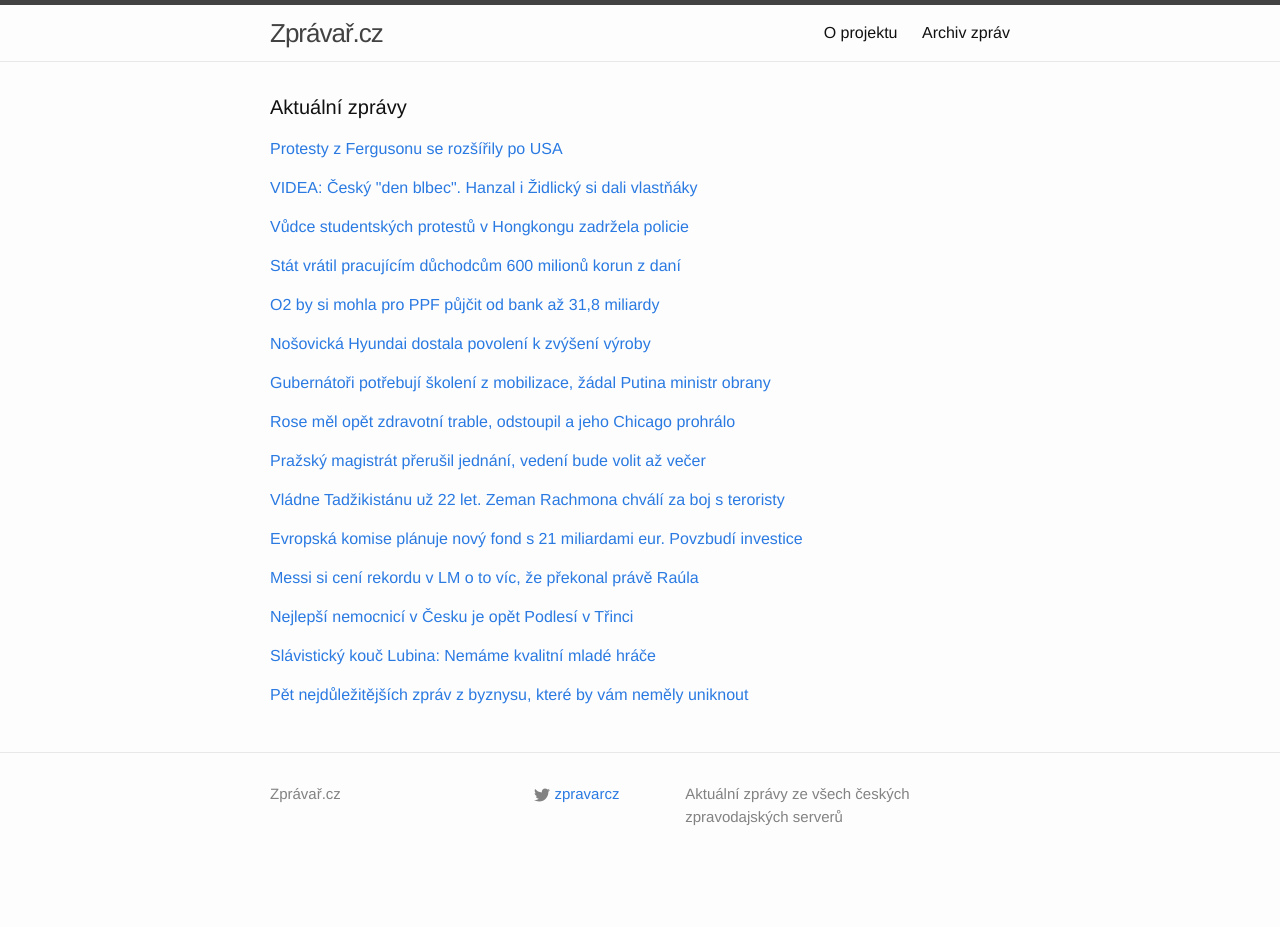
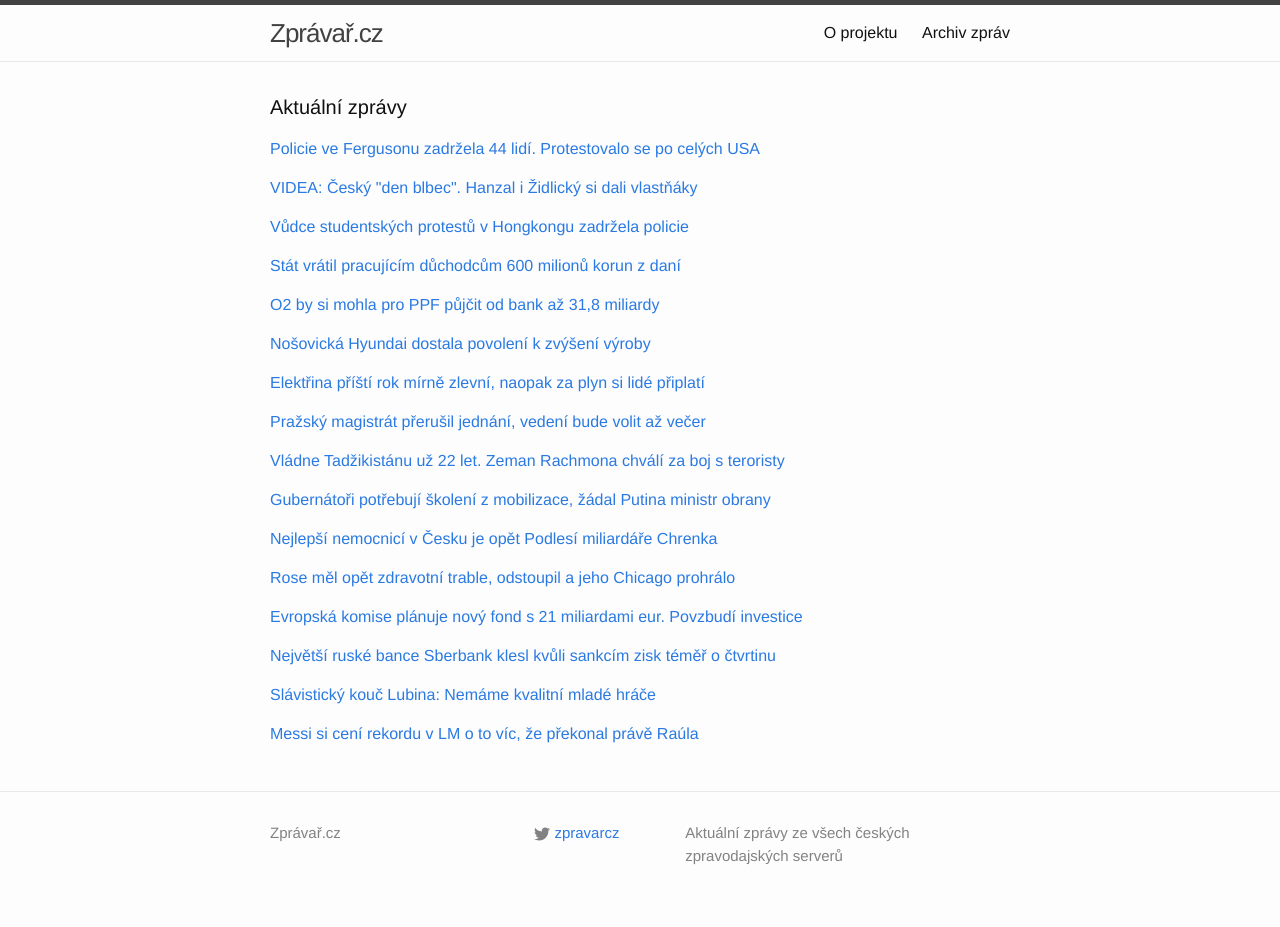
Before and after one commit to adliska/zpravar, a Jekyll site: the page built from index.html, in a window 1280 px wide. Built offline with Jekyll 4.4.1, drawn with Linux system fonts in a browser that asks for light colours; before the commit the page ends 900 px from its top, so only the background shows below that.

Commit message:
zpravar news update

```diff
--- a/index.html
+++ b/index.html
@@ -5,9 +5,12 @@ layout: default
 <div class="home">
     <h1 class="page-heading">Aktuální zprávy</h1>
 
-<p><a href="javascript:;" onclick="toggle_visibility('zpravy0')">Protesty z Fergusonu se rozšířily po USA</a></p>
+<p><a href="javascript:;" onclick="toggle_visibility('zpravy0')">Policie ve Fergusonu zadržela 44 lidí. Protestovalo se po celých USA</a></p>
 <div id="zpravy0" style="display:none">
 <ul>
+<li><a href=http://zpravy.idnes.cz/protesty-ferguson-usa-zastreleny-cernoch-policie-zadrzela-pqc-/zahranicni.aspx?c=A141126_102604_zahranicni_fer>Policie ve Fergusonu zadržela 44 lidí. Protestovalo se po celých USA - zpravy.idnes.cz</a></li>
+<li><a href=http://zpravy.e15.cz/zahranicni/udalosti/protesty-ve-fergusonu-nekonci-policie-zadrzela-44-lidi-1140156>Protesty ve Fergusonu nekončí, policie zadržela 44 lidí - zpravy.e15.cz</a></li>
+<li><a href=http://zahranicni.ihned.cz/c1-63172440-druha-noc-protestu-ve-fergusonu-byla-klidnejsi-i-tak-ale-policie-zatykala>Druhá noc protestů ve Fergusonu byla klidnější. I tak ale policie zatýkala - zahranicni.ihned.cz</a></li>
 <li><a href=http://www.novinky.cz/zahranicni/amerika/354583-protesty-z-fergusonu-se-rozsirily-po-usa.html>Protesty z Fergusonu se rozšířily po USA - www.novinky.cz</a></li>
 <li><a href=http://www.ceskenoviny.cz/zpravy/zpravy/behem-druhe-noci-protestu-ve-fergusonu-bylo-zadrzeno-44-lidi/1151521>Během druhé noci protestů ve Fergusonu bylo zadrženo 44 lidí - www.ceskenoviny.cz</a></li>
 <li><a href=http://www.tyden.cz/rubriky/zahranici/amerika/obama-odsoudil-nasilnosti-protesty-se-siri-po-cele-zemi_325310.html>Obama odsoudil násilnosti. Protesty se šíří po celé zemi - www.tyden.cz</a></li>
@@ -73,71 +75,81 @@ layout: default
 <li><a href=http://zpravy.e15.cz/byznys/prumysl-a-energetika/hyundai-chce-v-cesku-vyrabet-vice-aut-1140018>Hyundai chce v Česku vyrábět více aut - zpravy.e15.cz</a></li>
 <li><a href=http://www.financninoviny.cz/zpravodajstvi/zpravy/nosovicka-hyundai-dostala-povoleni-k-zvyseni-vyroby-uvedla-e15/1151525>Nošovická Hyundai dostala povolení k zvýšení výroby, uvedla E15 - www.financninoviny.cz</a></li>
 </ul>
-</div><p><a href="javascript:;" onclick="toggle_visibility('zpravy6')">Gubernátoři potřebují školení z mobilizace, žádal Putina ministr obrany</a></p>
+</div><p><a href="javascript:;" onclick="toggle_visibility('zpravy6')">Elektřina příští rok mírně zlevní, naopak za plyn si lidé připlatí</a></p>
 <div id="zpravy6" style="display:none">
+<ul>
+<li><a href=http://zpravy.e15.cz/byznys/prumysl-a-energetika/elektrina-pristi-rok-mirne-zlevni-naopak-za-plyn-si-lide-priplati-1140173>Elektřina příští rok mírně zlevní, naopak za plyn si lidé připlatí - zpravy.e15.cz</a></li>
+<li><a href=http://byznys.ihned.cz/zpravodajstvi-cesko/c1-63172490-elektrina-pristi-rok-zlevni-cena-jeji-regulovane-slozky-spadne-o-1-2>Elektřina příští rok zlevní. Cena její regulované složky spadne o 1,2 % - byznys.ihned.cz</a></li>
+<li><a href=http://byznys.ihned.cz/zpravodajstvi-cesko/c1-63172160-pet-nejdulezitejsich-zprav-z-byznysu-ktere-by-vam-nemely-uniknout>Pět nejdůležitějších zpráv z byznysu, které by vám neměly uniknout - byznys.ihned.cz</a></li>
+<li><a href=http://www.financninoviny.cz/zpravodajstvi/zpravy/energeticky-urad-zverejni-regulovane-ceny-na-pristi-rok/1151527>Energetický úřad zveřejní regulované ceny na příští rok - www.financninoviny.cz</a></li>
+<li><a href=http://www.rozhlas.cz/_zprava/elektrina-v-pristim-roce-podle-analytiku-opet-zlevni-domacnosti-usetri-stokoruny--1424805>Elektřina v příštím roce podle analytiků opět zlevní. Domácnosti ušetří stokoruny - www.rozhlas.cz</a></li>
+</ul>
+</div><p><a href="javascript:;" onclick="toggle_visibility('zpravy7')">Pražský magistrát přerušil jednání, vedení bude volit až večer</a></p>
+<div id="zpravy7" style="display:none">
+<ul>
+<li><a href=http://www.novinky.cz/domaci/354574-prazsky-magistrat-prerusil-jednani-vedeni-bude-volit-az-vecer.html>Pražský magistrát přerušil jednání, vedení bude volit až večer - www.novinky.cz</a></li>
+<li><a href=http://zpravy.e15.cz/domaci/politika/prazsky-magistrat-prerusil-jednani-primatorku-bude-volit-pozdeji-1140139>Pražský magistrát přerušil jednání, primátorku bude volit později - zpravy.e15.cz</a></li>
+<li><a href=http://www.ceskenoviny.cz/zpravy/zpravy/prazsti-zastupitele-prerusili-jednani-na-kterem-voli-primatorku/1151592>Pražští zastupitelé přerušili jednání, na kterém volí primátorku - www.ceskenoviny.cz</a></li>
+<li><a href=http://praha.idnes.cz/zastupitelstvo-prahy-se-schazi-v-novem-slozeni-ftm-/praha-zpravy.aspx?c=A141126_085603_praha-zpravy_bur>Pražští zastupitelé se schází v novém složení, zvolí primátorkou Krnáčovou - praha.idnes.cz</a></li>
+</ul>
+</div><p><a href="javascript:;" onclick="toggle_visibility('zpravy8')">Vládne Tadžikistánu už 22 let. Zeman Rachmona chválí za boj s teroristy </a></p>
+<div id="zpravy8" style="display:none">
+<ul>
+<li><a href=http://www.lidovky.cz/rachmon-vladne-tadzikistanu-uz-22-let-zeman-ho-pochvalil-za-boj-s-oslamskymi-teroristy-g4w-/zpravy-svet.aspx?c=A141126_100044_ln_zahranici_ele>Vládne Tadžikistánu už 22 let. Zeman Rachmona chválí za boj s teroristy  - www.lidovky.cz</a></li>
+<li><a href=http://zpravy.idnes.cz/zeman-v-tadzikistanu-o-0bt-/zahranicni.aspx?c=A141126_100430_zahranicni_skr>Zeman pochválil tádžického prezidenta za boj s islámským terorismem - zpravy.idnes.cz</a></li>
+<li><a href=http://www.ceskatelevize.cz/ct24/svet/293559-zeman-pochvalil-tadzickeho-prezidenta-za-boj-proti-terorismu/>Zeman pochválil tádžického prezidenta za boj proti terorismu - www.ceskatelevize.cz</a></li>
+<li><a href=http://www.ceskenoviny.cz/zpravy/zpravy/zeman-s-tadzickym-protejskem-hovoril-o-islamskem-terorismu/1151589>Zeman s tádžickým protějškem hovořil o islámském terorismu - www.ceskenoviny.cz</a></li>
+</ul>
+</div><p><a href="javascript:;" onclick="toggle_visibility('zpravy9')">Gubernátoři potřebují školení z mobilizace, žádal Putina ministr obrany</a></p>
+<div id="zpravy9" style="display:none">
 <ul>
 <li><a href=http://zpravy.idnes.cz/rusko-skoleni-gubernatori-mobilizace-d8y-/zahranicni.aspx?c=A141126_092420_zahranicni_skr>Gubernátoři potřebují školení z mobilizace, žádal Putina ministr obrany - zpravy.idnes.cz</a></li>
 <li><a href=http://www.tyden.cz/rubriky/zahranici/rusko-a-okoli/ruske-gubernatory-ceka-skoleni-maji-trenovat-na-mobilizaci_325313.html>Ruské gubernátory čeká školení. Mají trénovat na mobilizaci - www.tyden.cz</a></li>
 <li><a href=http://www.ceskatelevize.cz/ct24/svet/293555-sojgu-chce-cvicit-ruske-gubernatory-pro-pripad-mobilizace/>Šojgu chce cvičit ruské gubernátory pro případ mobilizace - www.ceskatelevize.cz</a></li>
 <li><a href=http://zpravy.e15.cz/zahranicni/politika/rusky-ministr-obrany-chce-proskolit-gubernatory-pro-pripad-valky-1140107>Ruský ministr obrany chce proškolit gubernátory pro případ války - zpravy.e15.cz</a></li>
 </ul>
-</div><p><a href="javascript:;" onclick="toggle_visibility('zpravy7')">Rose měl opět zdravotní trable, odstoupil a jeho Chicago prohrálo</a></p>
-<div id="zpravy7" style="display:none">
+</div><p><a href="javascript:;" onclick="toggle_visibility('zpravy10')">Nejlepší nemocnicí v Česku je opět Podlesí miliardáře Chrenka</a></p>
+<div id="zpravy10" style="display:none">
+<ul>
+<li><a href=http://www.tyden.cz/rubriky/domaci/zdravotnictvi/nejlepsi-nemocnici-v-cesku-je-opet-podlesi-miliardare-chrenka_325309.html>Nejlepší nemocnicí v Česku je opět Podlesí miliardáře Chrenka - www.tyden.cz</a></li>
+<li><a href=http://www.tyden.cz/rubriky/domaci/zdravotnictvi/nejlepsi-nemocnici-v-cesku-je-opet-podlesi-v-trinci_325309.html>Nejlepší nemocnicí v Česku je opět Podlesí v Třinci - www.tyden.cz</a></li>
+<li><a href=http://www.denik.cz/z_domova/z-pruzkumu-hci-vysla-opet-nejlepe-nemocnice-podlesi-20141126.html>Nejlepší nemocnice je opět Podlesí v Třinci, ukázal průzkum - www.denik.cz</a></li>
+<li><a href=http://www.ceskenoviny.cz/zpravy/zpravy/z-pruzkumu-hci-vysla-opet-nejlepe-nemocnice-podlesi/1151535>Z průzkumu HCI vyšla opět nejlépe Nemocnice Podlesí - www.ceskenoviny.cz</a></li>
+</ul>
+</div><p><a href="javascript:;" onclick="toggle_visibility('zpravy11')">Rose měl opět zdravotní trable, odstoupil a jeho Chicago prohrálo</a></p>
+<div id="zpravy11" style="display:none">
 <ul>
 <li><a href=http://sport.idnes.cz/vysledky-basketbalove-nba-dcg-/basket.aspx?c=A141126_093232_sport-basket_par>Rose měl opět zdravotní trable, odstoupil a jeho Chicago prohrálo - sport.idnes.cz</a></li>
 <li><a href=http://sport.aktualne.cz/rose-odehral-jen-ctvrtinu-a-chicago-podlehlo-v-denveru/r~e4696474754611e490f70025900fea04/>Rose odehrál jen čtvrtinu a Chicago podlehlo v Denveru - sport.aktualne.cz</a></li>
 <li><a href=http://www.denik.cz/ostatni_sport/rose-odehral-jen-ctvrtinu-a-chicago-podlehlo-v-denveru-20141126.html>Rose odstoupil ze zápasu v Denveru a oslabené Chicago padlo - www.denik.cz</a></li>
 <li><a href=http://www.sportovninoviny.cz/zpravy/rose-odehral-jen-ctvrtinu-a-chicago-podlehlo-v-denveru/1151577>Rose odehrál jen čtvrtinu a Chicago podlehlo v Denveru - www.sportovninoviny.cz</a></li>
 </ul>
-</div><p><a href="javascript:;" onclick="toggle_visibility('zpravy8')">Pražský magistrát přerušil jednání, vedení bude volit až večer</a></p>
-<div id="zpravy8" style="display:none">
-<ul>
-<li><a href=http://www.novinky.cz/domaci/354574-prazsky-magistrat-prerusil-jednani-vedeni-bude-volit-az-vecer.html>Pražský magistrát přerušil jednání, vedení bude volit až večer - www.novinky.cz</a></li>
-<li><a href=http://zpravy.e15.cz/domaci/politika/prazsky-magistrat-prerusil-jednani-primatorku-bude-volit-pozdeji-1140139>Pražský magistrát přerušil jednání, primátorku bude volit později - zpravy.e15.cz</a></li>
-<li><a href=http://www.ceskenoviny.cz/zpravy/zpravy/prazsti-zastupitele-prerusili-jednani-na-kterem-voli-primatorku/1151592>Pražští zastupitelé přerušili jednání, na kterém volí primátorku - www.ceskenoviny.cz</a></li>
-<li><a href=http://praha.idnes.cz/zastupitelstvo-prahy-se-schazi-v-novem-slozeni-ftm-/praha-zpravy.aspx?c=A141126_085603_praha-zpravy_bur>Pražští zastupitelé se schází v novém složení, zvolí primátorkou Krnáčovou - praha.idnes.cz</a></li>
-</ul>
-</div><p><a href="javascript:;" onclick="toggle_visibility('zpravy9')">Vládne Tadžikistánu už 22 let. Zeman Rachmona chválí za boj s teroristy </a></p>
-<div id="zpravy9" style="display:none">
-<ul>
-<li><a href=http://www.lidovky.cz/rachmon-vladne-tadzikistanu-uz-22-let-zeman-ho-pochvalil-za-boj-s-oslamskymi-teroristy-g4w-/zpravy-svet.aspx?c=A141126_100044_ln_zahranici_ele>Vládne Tadžikistánu už 22 let. Zeman Rachmona chválí za boj s teroristy  - www.lidovky.cz</a></li>
-<li><a href=http://zpravy.idnes.cz/zeman-v-tadzikistanu-o-0bt-/zahranicni.aspx?c=A141126_100430_zahranicni_skr>Zeman pochválil tádžického prezidenta za boj s islámským terorismem - zpravy.idnes.cz</a></li>
-<li><a href=http://www.ceskatelevize.cz/ct24/svet/293559-zeman-pochvalil-tadzickeho-prezidenta-za-boj-proti-terorismu/>Zeman pochválil tádžického prezidenta za boj proti terorismu - www.ceskatelevize.cz</a></li>
-<li><a href=http://www.ceskenoviny.cz/zpravy/zpravy/zeman-s-tadzickym-protejskem-hovoril-o-islamskem-terorismu/1151589>Zeman s tádžickým protějškem hovořil o islámském terorismu - www.ceskenoviny.cz</a></li>
-</ul>
-</div><p><a href="javascript:;" onclick="toggle_visibility('zpravy10')">Evropská komise plánuje nový fond s 21 miliardami eur. Povzbudí investice</a></p>
-<div id="zpravy10" style="display:none">
+</div><p><a href="javascript:;" onclick="toggle_visibility('zpravy12')">Evropská komise plánuje nový fond s 21 miliardami eur. Povzbudí investice</a></p>
+<div id="zpravy12" style="display:none">
 <ul>
 <li><a href=http://byznys.ihned.cz/zpravodajstvi-svet/c1-63170960-evropska-komise-planuje-novy-fond-s-21-miliardami-eur-povzbudi-investice>Evropská komise plánuje nový fond s 21 miliardami eur. Povzbudí investice - byznys.ihned.cz</a></li>
 <li><a href=http://www.financninoviny.cz/zpravodajstvi/zpravy/ek-chce-povzbudit-investice-za-315-miliard-eur-vytvori-novy-fond/1151594>EK chce povzbudit investice za 315 miliard eur, vytvoří nový fond - www.financninoviny.cz</a></li>
 <li><a href=http://zpravy.e15.cz/zahranicni/ekonomika/brusel-rozda-21-miliard-eur-prioritou-doprava-a-datove-site-1140001>Brusel rozdá 21 miliard eur, prioritou doprava a datové sítě - zpravy.e15.cz</a></li>
 </ul>
-</div><p><a href="javascript:;" onclick="toggle_visibility('zpravy11')">Messi si cení rekordu v LM o to víc, že překonal právě Raúla</a></p>
-<div id="zpravy11" style="display:none">
+</div><p><a href="javascript:;" onclick="toggle_visibility('zpravy13')">Největší ruské bance Sberbank klesl kvůli sankcím zisk téměř o čtvrtinu</a></p>
+<div id="zpravy13" style="display:none">
+<ul>
+<li><a href=http://www.novinky.cz/ekonomika/354576-nejvetsi-ruske-bance-sberbank-klesl-kvuli-sankcim-zisk-temer-o-ctvrtinu.html>Největší ruské bance Sberbank klesl kvůli sankcím zisk téměř o čtvrtinu - www.novinky.cz</a></li>
+<li><a href=http://zpravy.e15.cz/byznys/finance-a-bankovnictvi/zisk-nejvetsi-ruske-banky-sberbank-vyrazne-klesl-temer-o-ctvrtinu-1140153>Zisk největší ruské banky Sberbank výrazně klesl, téměř o čtvrtinu - zpravy.e15.cz</a></li>
+<li><a href=http://zpravy.aktualne.cz/ekonomika/ruskemu-gigantu-sberbank-klesl-zisk-temer-o-ctvrtinu/r~5890baec754b11e48ee3002590604f2e/>Ruskému gigantu Sberbank klesl zisk téměř o čtvrtinu - zpravy.aktualne.cz</a></li>
+</ul>
+</div><p><a href="javascript:;" onclick="toggle_visibility('zpravy14')">Slávistický kouč Lubina: Nemáme kvalitní mladé hráče</a></p>
+<div id="zpravy14" style="display:none">
+<ul>
+<li><a href=http://sport.aktualne.cz/slavisticky-kouc-lubina-nemame-kvalitni-mlade-hrace/r~db1c89de752b11e48477002590604f2e/>Slávistický kouč Lubina: Nemáme kvalitní mladé hráče - sport.aktualne.cz</a></li>
+<li><a href=http://www.rozhlas.cz/_zprava/hokejova-slavia-je-znovu-v-krizi-trenera-lubinu-zklamali-mladi-hraci--1424829>Hokejová Slavia je znovu v krizi, trenéra Lubinu zklamali mladí hráči - www.rozhlas.cz</a></li>
+<li><a href=http://www.tyden.cz/rubriky/sport/hokej/extraliga/lubina-na-slavii-nenajdete-kvalitniho-osmnactileteho-hrace_325304.html>Lubina: Na Slavii nenajdete kvalitního osmnáctiletého hráče - www.tyden.cz</a></li>
+</ul>
+</div><p><a href="javascript:;" onclick="toggle_visibility('zpravy15')">Messi si cení rekordu v LM o to víc, že překonal právě Raúla</a></p>
+<div id="zpravy15" style="display:none">
 <ul>
 <li><a href=http://www.sportovninoviny.cz/zpravy/messi-si-ceni-rekordu-v-lm-o-to-vic-ze-prekonal-prave-raula/1151606>Messi si cení rekordu v LM o to víc, že překonal právě Raúla - www.sportovninoviny.cz</a></li>
 <li><a href=http://fotbal.idnes.cz/lionel-messi-nastrilel-hattrick-v-lize-mistru-a-ma-historicky-rekord-1ju-/fot_pohary.aspx?c=A141126_093600_fot_pohary_jap>Jak se zrodil Messiho rekord? Na hattrick mu stačila jen pravá noha - fotbal.idnes.cz</a></li>
 <li><a href=http://sport.aktualne.cz/messi-strelecky-rekord-ligy-mistru-je-bajecna-vec/r~f50ce69c753811e4845a002590604f2e/>Messi: Střelecký rekord Ligy mistrů je báječná věc - sport.aktualne.cz</a></li>
 </ul>
-</div><p><a href="javascript:;" onclick="toggle_visibility('zpravy12')">Nejlepší nemocnicí v Česku je opět Podlesí v Třinci</a></p>
-<div id="zpravy12" style="display:none">
-<ul>
-<li><a href=http://www.tyden.cz/rubriky/domaci/zdravotnictvi/nejlepsi-nemocnici-v-cesku-je-opet-podlesi-v-trinci_325309.html>Nejlepší nemocnicí v Česku je opět Podlesí v Třinci - www.tyden.cz</a></li>
-<li><a href=http://www.denik.cz/z_domova/z-pruzkumu-hci-vysla-opet-nejlepe-nemocnice-podlesi-20141126.html>Nejlepší nemocnice je opět Podlesí v Třinci, ukázal průzkum - www.denik.cz</a></li>
-<li><a href=http://www.ceskenoviny.cz/zpravy/zpravy/z-pruzkumu-hci-vysla-opet-nejlepe-nemocnice-podlesi/1151535>Z průzkumu HCI vyšla opět nejlépe Nemocnice Podlesí - www.ceskenoviny.cz</a></li>
-</ul>
-</div><p><a href="javascript:;" onclick="toggle_visibility('zpravy13')">Slávistický kouč Lubina: Nemáme kvalitní mladé hráče</a></p>
-<div id="zpravy13" style="display:none">
-<ul>
-<li><a href=http://sport.aktualne.cz/slavisticky-kouc-lubina-nemame-kvalitni-mlade-hrace/r~db1c89de752b11e48477002590604f2e/>Slávistický kouč Lubina: Nemáme kvalitní mladé hráče - sport.aktualne.cz</a></li>
-<li><a href=http://www.rozhlas.cz/_zprava/hokejova-slavia-je-znovu-v-krizi-trenera-lubinu-zklamali-mladi-hraci--1424829>Hokejová Slavia je znovu v krizi, trenéra Lubinu zklamali mladí hráči - www.rozhlas.cz</a></li>
-<li><a href=http://www.tyden.cz/rubriky/sport/hokej/extraliga/lubina-na-slavii-nenajdete-kvalitniho-osmnactileteho-hrace_325304.html>Lubina: Na Slavii nenajdete kvalitního osmnáctiletého hráče - www.tyden.cz</a></li>
-</ul>
-</div><p><a href="javascript:;" onclick="toggle_visibility('zpravy14')">Pět nejdůležitějších zpráv z byznysu, které by vám neměly uniknout</a></p>
-<div id="zpravy14" style="display:none">
-<ul>
-<li><a href=http://byznys.ihned.cz/zpravodajstvi-cesko/c1-63172160-pet-nejdulezitejsich-zprav-z-byznysu-ktere-by-vam-nemely-uniknout>Pět nejdůležitějších zpráv z byznysu, které by vám neměly uniknout - byznys.ihned.cz</a></li>
-<li><a href=http://www.financninoviny.cz/zpravodajstvi/zpravy/energeticky-urad-zverejni-regulovane-ceny-na-pristi-rok/1151527>Energetický úřad zveřejní regulované ceny na příští rok - www.financninoviny.cz</a></li>
-<li><a href=http://www.rozhlas.cz/_zprava/elektrina-v-pristim-roce-podle-analytiku-opet-zlevni-domacnosti-usetri-stokoruny--1424805>Elektřina v příštím roce podle analytiků opět zlevní. Domácnosti ušetří stokoruny - www.rozhlas.cz</a></li>
-</ul>
 </div></div>
```
Also changed, not shown: other parts of index.html (+0 -1 lines).
